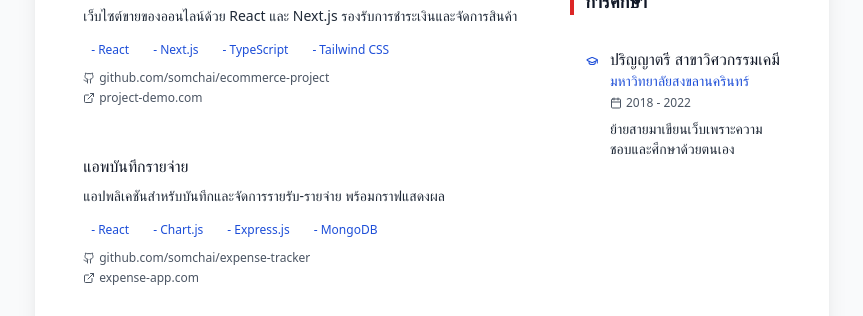
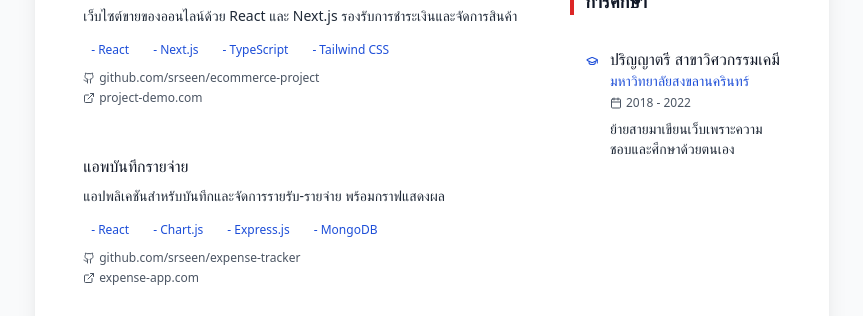
Before and after one commit to srseen/my_cv, a Next.js app: page / in a window 1280 px wide. Shown: the part 790-1106 px from the top of the page, without its empty margins (208-1071 px from the left). Built offline with nearby package versions, Linux system fonts and the light colour scheme.

Commit message:
feat: update GitHub repository links in translations for projects

```diff
--- a/src/data/translationsCV.tsx
+++ b/src/data/translationsCV.tsx
@@ -58,7 +58,7 @@ export const translationsCV = {
         description:
           "เว็บไซต์ขายของออนไลน์ด้วย React และ Next.js รองรับการชำระเงินและจัดการสินค้า",
         technologies: ["React", "Next.js", "TypeScript", "Tailwind CSS"],
-        github: "github.com/somchai/ecommerce-project",
+        github: "github.com/srseen/ecommerce-project",
         demo: "project-demo.com",
       },
       {
@@ -66,7 +66,7 @@ export const translationsCV = {
         description:
           "แอปพลิเคชันสำหรับบันทึกและจัดการรายรับ-รายจ่าย พร้อมกราฟแสดงผล",
         technologies: ["React", "Chart.js", "Express.js", "MongoDB"],
-        github: "github.com/somchai/expense-tracker",
+        github: "github.com/srseen/expense-tracker",
         demo: "expense-app.com",
       },
     ],
@@ -138,7 +138,7 @@ export const translationsCV = {
         description:
           "Online shopping website built with React and Next.js supporting payment processing and product management",
         technologies: ["React", "Next.js", "TypeScript", "Tailwind CSS"],
-        github: "github.com/somchai/ecommerce-project",
+        github: "github.com/srseen/ecommerce-project",
         demo: "project-demo.com",
       },
       {
@@ -146,7 +146,7 @@ export const translationsCV = {
         description:
           "Application for recording and managing income-expenses with chart visualization",
         technologies: ["React", "Chart.js", "Express.js", "MongoDB"],
-        github: "github.com/somchai/expense-tracker",
+        github: "github.com/srseen/expense-tracker",
         demo: "expense-app.com",
       },
     ],
```
